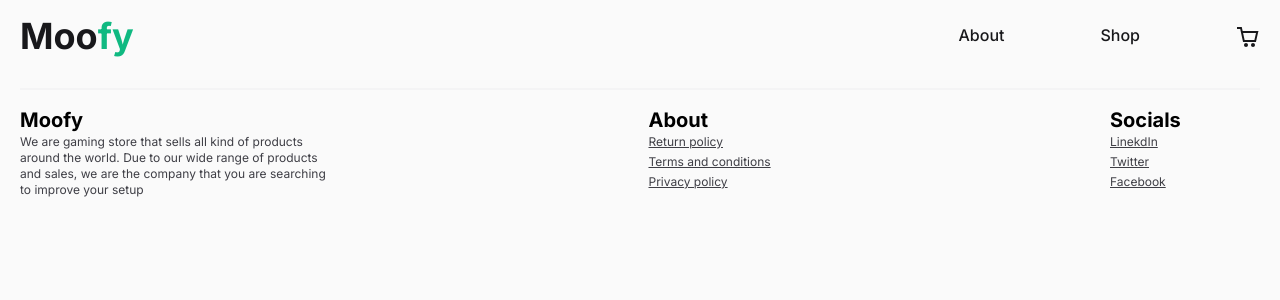
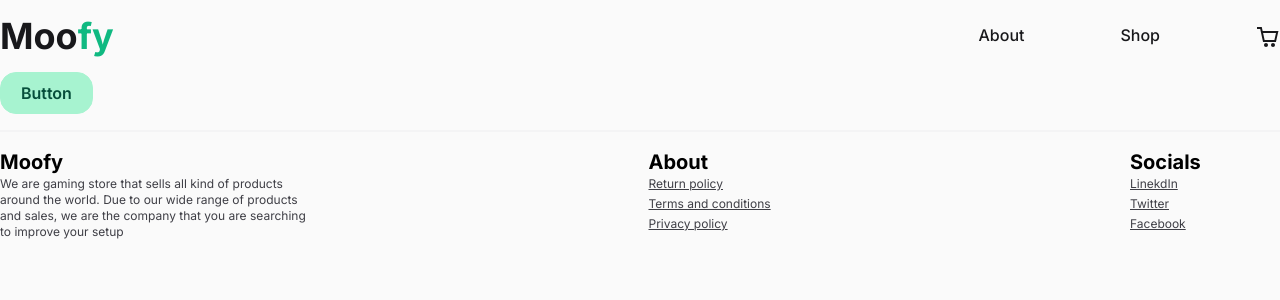
Before and after one commit to vlunaklick/moofy-commerce, a React (Vite) app: page / in a window 1280 px wide. Shown: the top 300 px of the page. Built offline with nearby package versions, Linux system fonts and the light colour scheme.

Commit message:
Button component

```diff
--- a/src/App.tsx
+++ b/src/App.tsx
@@ -1,11 +1,13 @@
+import Button from './components/Button'
 import Footer from './components/app/Footer'
 import Nav from './components/app/Nav'
 
 function App() {
   return (
     <div className="bg-zinc-50 min-h-screen">
-      <div className="container mx-auto">
+      <div className="container mx-auto px-5 md:px-0 ">
         <Nav />
+        <Button variant="emerald" />
         <Footer />
       </div>
     </div>
--- /dev/null
+++ b/src/components/Button.tsx
@@ -0,0 +1,34 @@
+import React from 'react'
+
+const classes = {
+  solid:
+    'bg-zinc-200 text-zinc-800 border border-zinc-200 hover:bg-zinc-300 hover:border-zinc-300',
+  emerald:
+    'bg-emerald-200 text-emerald-900 border border-emerald-200 hover:bg-emerald-300 hover:border-emerald-300',
+}
+
+type Props = {
+  variant?: 'solid' | 'emerald'
+  text?: string
+  full?: boolean
+}
+
+const Button = ({
+  variant = 'solid',
+  text = 'button',
+  full = false,
+}: Props) => {
+  return (
+    <button
+      className={
+        'rounded-2xl font-semibold py-2 px-5 cursor-pointer capitalize ' +
+        (full ? 'w-full text-center ' : 'w-fit ') +
+        classes[variant]
+      }
+    >
+      {text}
+    </button>
+  )
+}
+
+export default Button
--- a/src/components/app/Footer.tsx
+++ b/src/components/app/Footer.tsx
@@ -5,7 +5,7 @@ type Props = {}
 
 function Footer({}: Props) {
   return (
-    <footer className="w-full py-4 px-5 flex flex-col gap-4">
+    <footer className="w-full py-4 flex flex-col gap-4">
       <span className="w-full border border-zinc-100"></span>
       <div className="flex flex-col gap-2 md:flex-row md:justify-between">
         <div className="md:max-w-[317px]">
--- a/src/components/app/Nav.tsx
+++ b/src/components/app/Nav.tsx
@@ -8,7 +8,7 @@ function Nav({}: Props) {
   const { isOpen, handleOpen, close } = useMenu()
 
   return (
-    <nav className="w-full py-4 px-5 flex flex-col md:flex-row md:justify-between md:items-center">
+    <nav className="w-full py-4 flex flex-col md:flex-row md:justify-between md:items-center">
       <div className="flex justify-between">
         <h1 className="font-bold text-4xl text-zinc-900">
           Moo
```
Also changed, not shown: src/hooks/useMenu.ts (renamed from src/hooks/useMenu.tsx).
